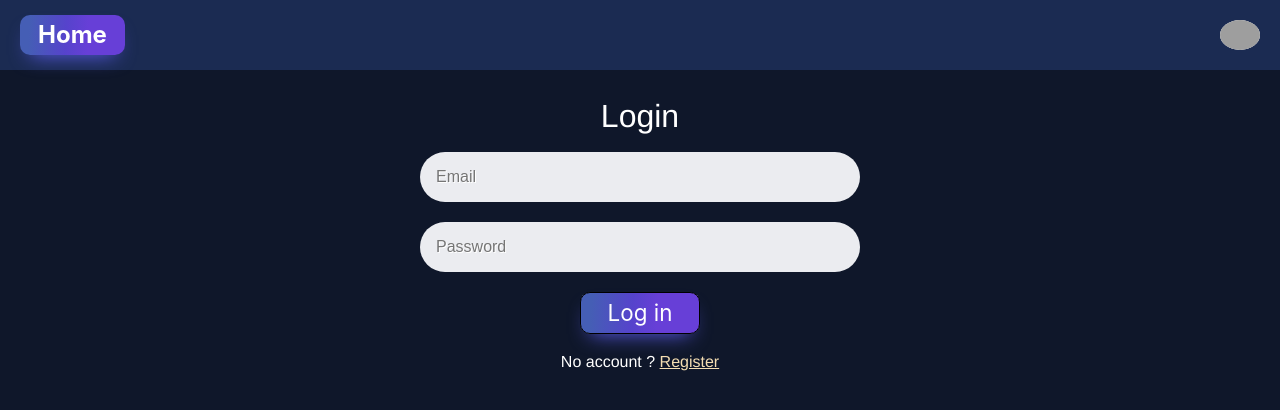
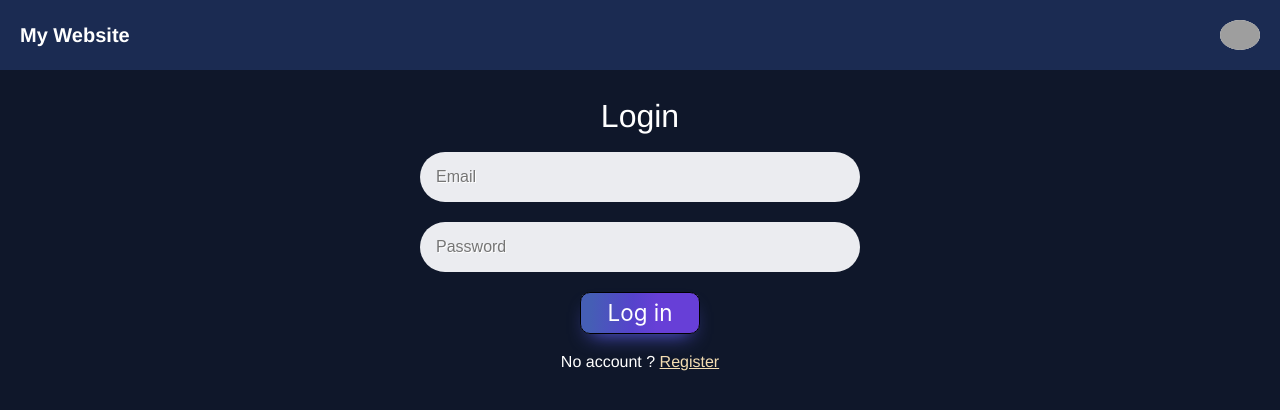
Before and after one commit to lancelot0300/igclone-react, a React (Create React App) app: page /login in a window 1280 px wide. Shown: the top 410 px of the page. Built offline with nearby package versions, Linux system fonts and the light colour scheme; no server answers; grey boxes are pictures that could not be loaded.

Commit message:
home link change

```diff
--- a/src/components/Menu/Menu.styles.ts
+++ b/src/components/Menu/Menu.styles.ts
@@ -17,46 +17,13 @@ export const MenuContainer = styled.nav`
 export const MenuLink = styled(Link)`
   color: white;
   text-decoration: none;
-  background-image: linear-gradient(
-    92.88deg,
-    #455eb5 9.16%,
-    #5643cc 43.89%,
-    #673fd7 64.72%
-  );
-  box-shadow: #5e5df0 0 10px 20px -10px;
-  font-family: Inter, Helvetica, "Apple Color Emoji", "Segoe UI Emoji",
-    NotoColorEmoji, "Noto Color Emoji", "Segoe UI Symbol", "Android Emoji",
-    EmojiSymbols, -apple-system, system-ui, "Segoe UI", Roboto, "Helvetica Neue",
-    "Noto Sans", sans-serif;
-  font-size: 16px;
+  font-size: 20px;
   font-weight: 700;
-  line-height: 24px;
-  outline: 0 solid transparent;
-  padding: 8px 18px;
-  border-radius: 10px;
-  transition: all 0.3s ease;
-
+  margin-right: 20px;
   &:hover {
-    color: wheat;
-    border-color: wheat;
-    margin-bottom: 10px;
+    color: #f5f5f5;
   }
 
-  @media (min-width: 640px) {
-    font-size: 1.1rem;
-  }
-
-  @media (min-width: 768px) {
-    font-size: 1.2rem;
-  }
-
-  @media (min-width: 1024px) {
-    font-size: 1.3rem;
-  }
-
-  @media (min-width: 1200px) {
-    font-size: 1.5rem;
-  }
 `;
 export const MenuProfileContainer = styled.div`
   display: flex;
--- a/src/components/Menu/Menu.tsx
+++ b/src/components/Menu/Menu.tsx
@@ -7,7 +7,7 @@ const Menu: FC = () => {
   return (
     <>
       <MenuContainer>
-        <MenuLink to="/">Home</MenuLink>
+        <MenuLink to="/">My Website</MenuLink>
         <MenuProfile />
       </MenuContainer>
     </>
```
